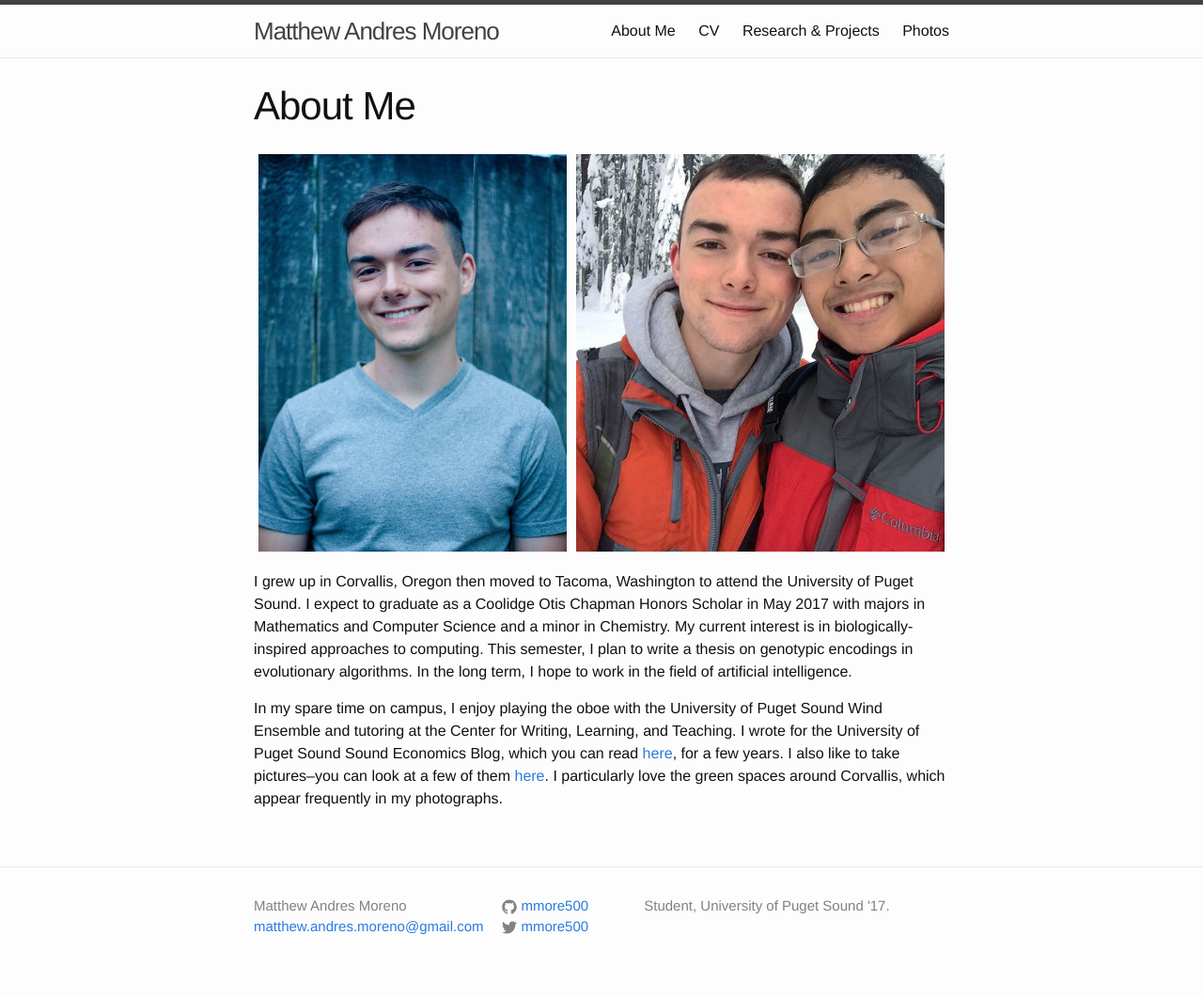
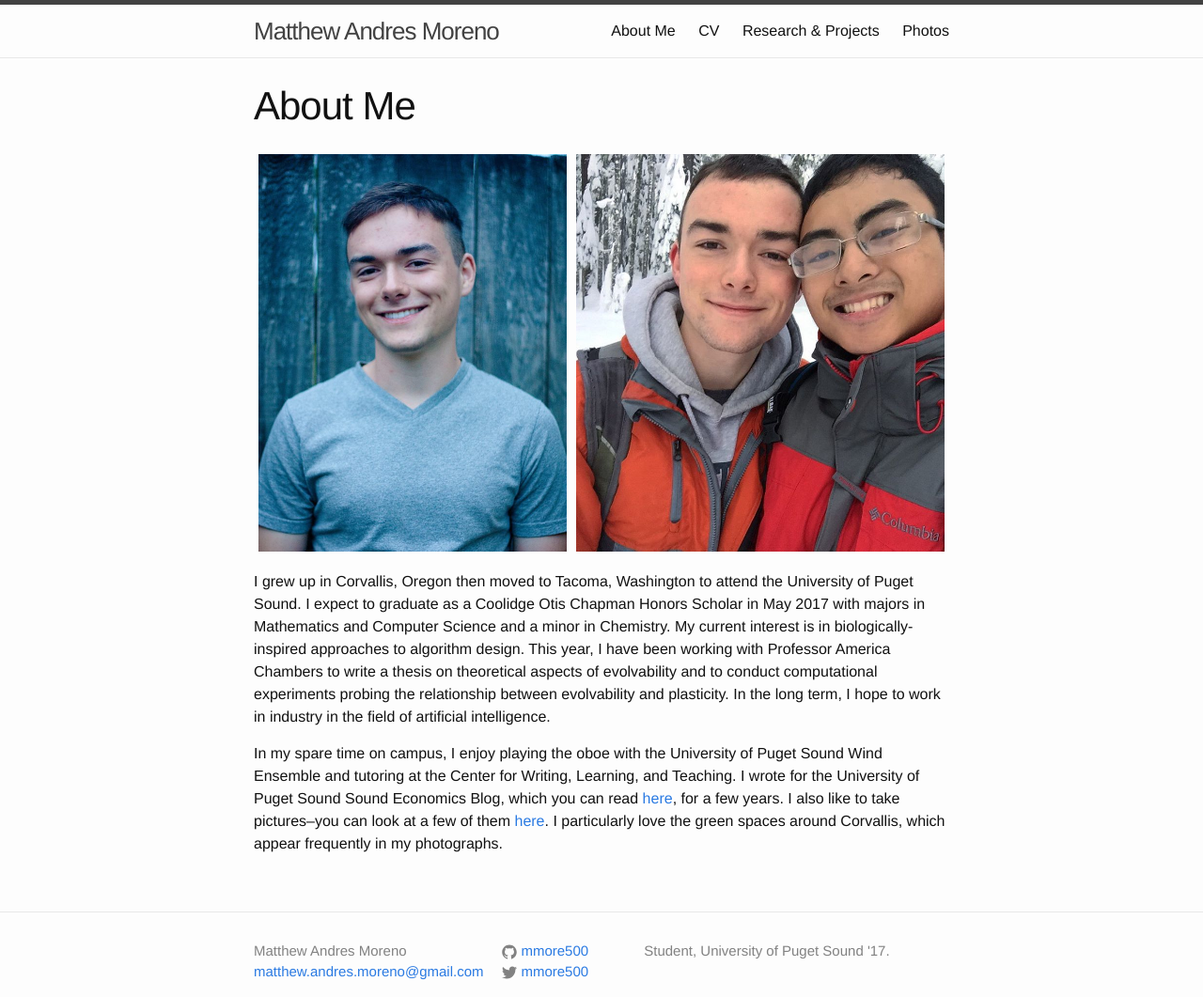
Before and after one commit to mmore500/mmore500.github.io, a Jekyll site: the page built from about.md, in a window 1280 px wide. Shown: the whole page at 94% size. Built offline with Jekyll 4.4.1, drawn with Linux system fonts in a browser that asks for light colours; before the commit the page ends 1013 px from its top, so only the background shows below that.

Commit message:
Update about blurb

```diff
--- a/about.md
+++ b/about.md
@@ -43,9 +43,9 @@ permalink: /about/
 I grew up in Corvallis, Oregon then moved to Tacoma, Washington to attend the University of Puget Sound.
 I expect to graduate as a Coolidge Otis Chapman Honors Scholar in May 2017 with majors in Mathematics and Computer Science and a minor in Chemistry.
 My current interest is in biologically-inspired approaches
-to computing.
-This semester, I plan to write a thesis on genotypic encodings in evolutionary algorithms.
-In the long term, I hope to work in the field of artificial intelligence.
+to algorithm design.
+This year, I have been working with Professor America Chambers to write a thesis on theoretical aspects of evolvability and to conduct computational experiments probing the relationship between evolvability and plasticity.
+In the long term, I hope to work in industry in the field of artificial intelligence.
 
 In my spare time on campus, I enjoy playing the oboe with the University of Puget Sound Wind Ensemble and tutoring at the Center for Writing, Learning, and Teaching.
 I wrote for the University of Puget Sound Sound Economics Blog, which you can read [here](https://blogs.pugetsound.edu/econ/), for a few years.
```
